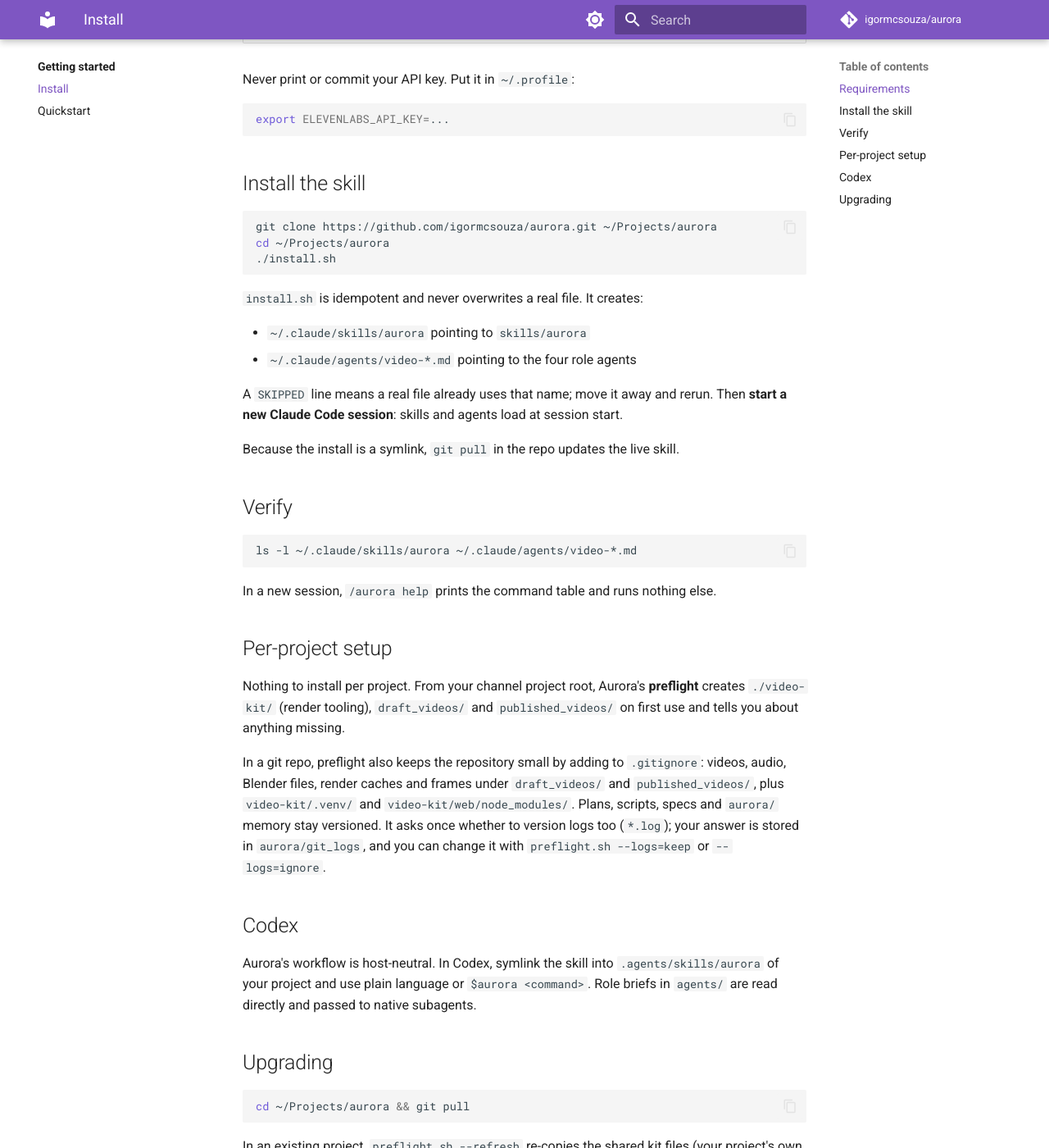
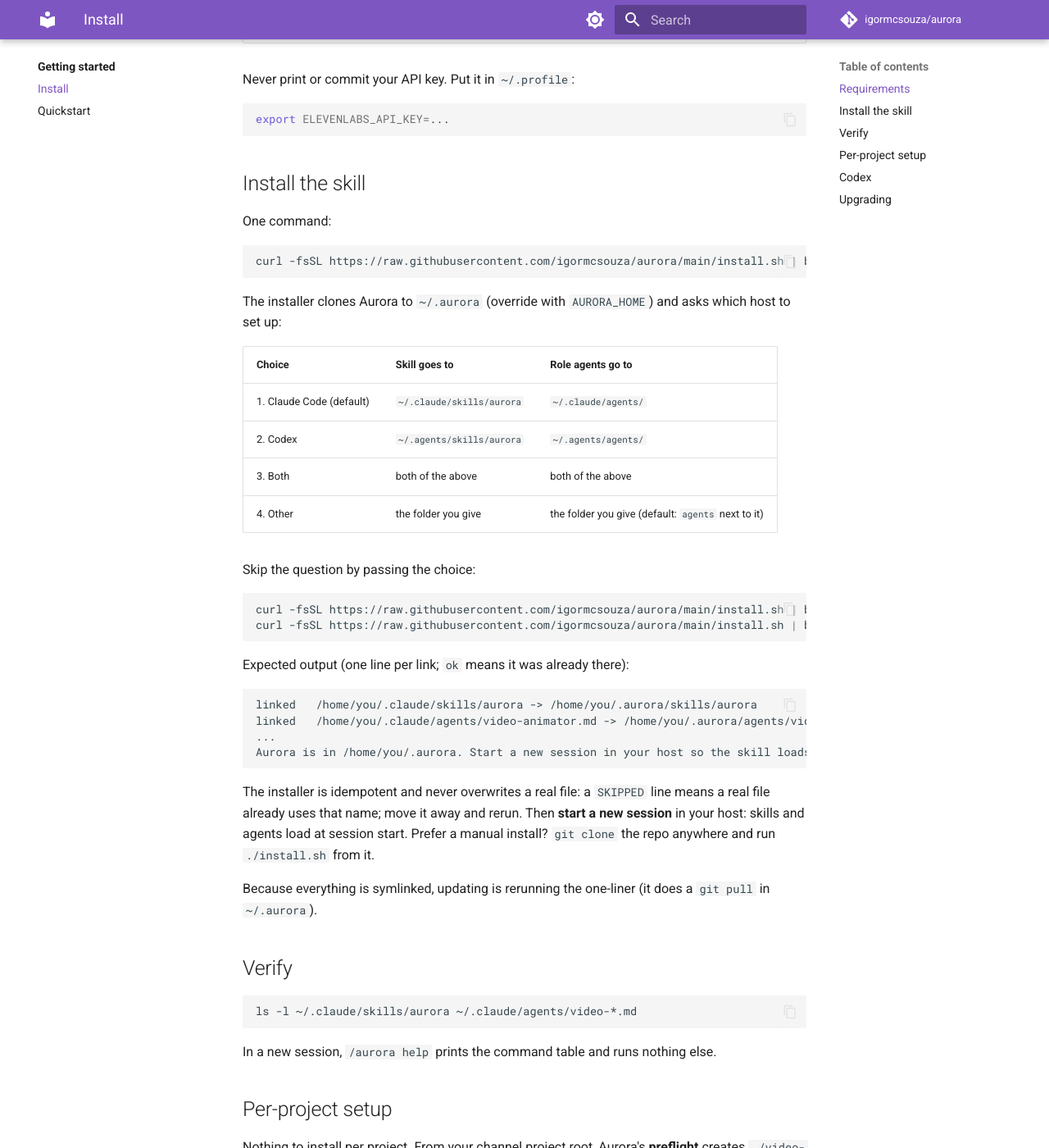
Before and after one commit to igormcsouza/aurora, an MkDocs documentation site: the page built from docs/getting-started/install.md, in a window 1280 px wide and 1400 px high, scrolled down 692 px. Shown: the whole window at 82% size. Built offline with MkDocs 1.6.1 and Material for MkDocs 9.7.7, drawn with Linux system fonts in a browser that asks for light colours; comment, search, counter and statistics services are not loaded; some of the changed text lies outside the part shown.

Commit message:
feat: one-line installer with Claude Code / Codex / other target
Co-Authored-By: Claude Sonnet 5.5 <noreply@anthropic.com>

````diff
--- a/docs/getting-started/install.md
+++ b/docs/getting-started/install.md
@@ -20,20 +20,40 @@ export ELEVENLABS_API_KEY=...
 
 ## Install the skill
 
+One command:
+
 ```bash
-git clone https://github.com/igormcsouza/aurora.git ~/Projects/aurora
-cd ~/Projects/aurora
-./install.sh
+curl -fsSL https://raw.githubusercontent.com/igormcsouza/aurora/main/install.sh | bash
 ```
 
-`install.sh` is idempotent and never overwrites a real file. It creates:
+The installer clones Aurora to `~/.aurora` (override with `AURORA_HOME`) and asks which host to set up:
 
-- `~/.claude/skills/aurora` pointing to `skills/aurora`
-- `~/.claude/agents/video-*.md` pointing to the four role agents
+| Choice | Skill goes to | Role agents go to |
+|---|---|---|
+| 1. Claude Code (default) | `~/.claude/skills/aurora` | `~/.claude/agents/` |
+| 2. Codex | `~/.agents/skills/aurora` | `~/.agents/agents/` |
+| 3. Both | both of the above | both of the above |
+| 4. Other | the folder you give | the folder you give (default: `agents` next to it) |
 
-A `SKIPPED` line means a real file already uses that name; move it away and rerun. Then **start a new Claude Code session**: skills and agents load at session start.
+Skip the question by passing the choice:
 
-Because the install is a symlink, `git pull` in the repo updates the live skill.
+```bash
+curl -fsSL https://raw.githubusercontent.com/igormcsouza/aurora/main/install.sh | bash -s -- --target codex
+curl -fsSL https://raw.githubusercontent.com/igormcsouza/aurora/main/install.sh | bash -s -- --target other --skills ~/.myhost/skills --agents ~/.myhost/agents
+```
+
+Expected output (one line per link; `ok` means it was already there):
+
+```text
+linked   /home/you/.claude/skills/aurora -> /home/you/.aurora/skills/aurora
+linked   /home/you/.claude/agents/video-animator.md -> /home/you/.aurora/agents/video-animator.md
+...
+Aurora is in /home/you/.aurora. Start a new session in your host so the skill loads, ...
+```
+
+The installer is idempotent and never overwrites a real file: a `SKIPPED` line means a real file already uses that name; move it away and rerun. Then **start a new session** in your host: skills and agents load at session start. Prefer a manual install? `git clone` the repo anywhere and run `./install.sh` from it.
+
+Because everything is symlinked, updating is rerunning the one-liner (it does a `git pull` in `~/.aurora`).
 
 ## Verify
 
@@ -51,12 +71,12 @@ In a git repo, preflight also keeps the repository small by adding to `.gitignor
 
 ## Codex { #codex }
 
-Aurora's workflow is host-neutral. In Codex, symlink the skill into `.agents/skills/aurora` of your project and use plain language or `$aurora <command>`. Role briefs in `agents/` are read directly and passed to native subagents.
+Aurora's workflow is host-neutral. `--target codex` links the skill into `~/.agents/skills/aurora` (for one project only, symlink it into that project's `.agents/skills/aurora` instead). Use plain language or `$aurora <command>`. Role briefs in `~/.agents/agents/` are read directly and passed to native subagents.
 
 ## Upgrading
 
 ```bash
-cd ~/Projects/aurora && git pull
+curl -fsSL https://raw.githubusercontent.com/igormcsouza/aurora/main/install.sh | bash -s -- --target claude
 ```
 
-In an existing project, `preflight.sh --refresh` re-copies the shared kit files (your project's own `common.py` is never overwritten).
+(or `git pull` in `~/.aurora`). In an existing project, `preflight.sh --refresh` re-copies the shared kit files (your project's own `common.py` is never overwritten).
````
Also changed, not shown: README.md (+2 -3 lines), skills/aurora/SKILL.md (+2 -1 lines), 1 other file.
